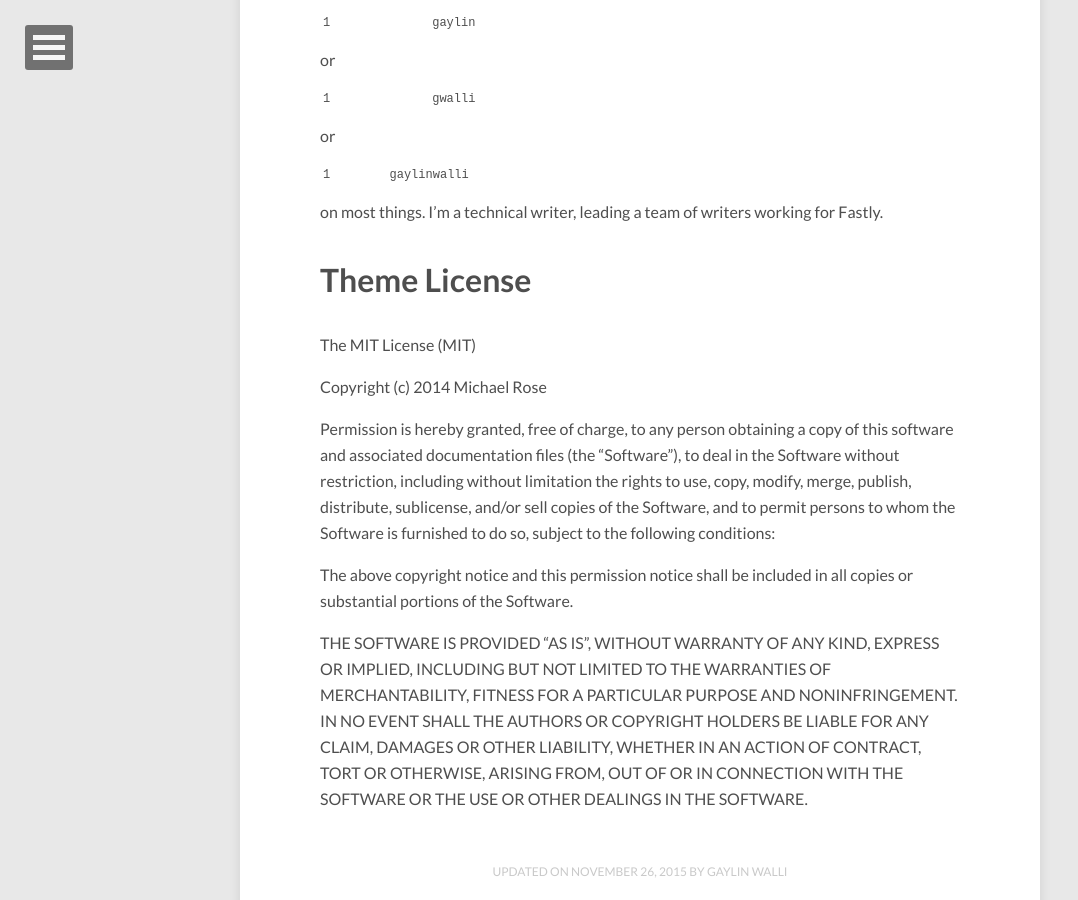
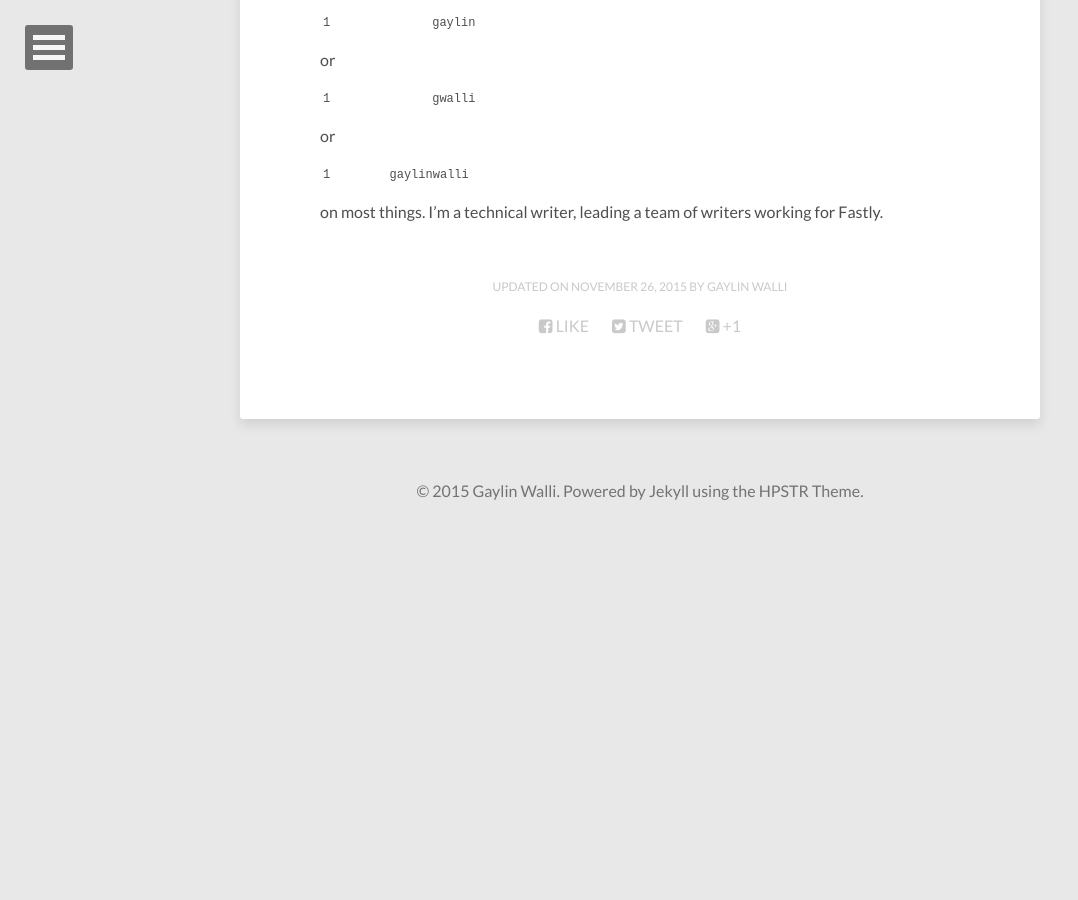
Before and after one commit to gaylin/gaylin.github.io, a Jekyll site: the page built from about/index.md, in a window 1280 px wide and 900 px high, scrolled down 1094 px. Shown: the whole window, without its empty margins (0-1078 px from the left). Built offline with Jekyll 4.4.1, drawn with Linux system fonts in a browser that asks for light colours; nearby versions of some CDN libraries; after the commit the page ends 1626 px from its top, so only the background shows below that.

Commit message:
move license info from about to file
Practicing my mad git skills

```diff
--- a/about/index.md
+++ b/about/index.md
@@ -23,15 +23,3 @@ Try to be kind. I'm new at this. Welcome to my playground.
 # About me
 
 I'm Gaylin. You can find me as either `gaylin` or `gwalli` or `gaylinwalli` on most things. I'm a technical writer, leading a team of writers working for [Fastly](http://www.fastly.com).
-
-# Theme License
-
-The MIT License (MIT)
-
-Copyright (c) 2014 Michael Rose
-
-Permission is hereby granted, free of charge, to any person obtaining a copy of this software and associated documentation files (the "Software"), to deal in the Software without restriction, including without limitation the rights to use, copy, modify, merge, publish, distribute, sublicense, and/or sell copies of the Software, and to permit persons to whom the Software is furnished to do so, subject to the following conditions:
-
-The above copyright notice and this permission notice shall be included in all copies or substantial portions of the Software.
-
-THE SOFTWARE IS PROVIDED "AS IS", WITHOUT WARRANTY OF ANY KIND, EXPRESS OR IMPLIED, INCLUDING BUT NOT LIMITED TO THE WARRANTIES OF MERCHANTABILITY, FITNESS FOR A PARTICULAR PURPOSE AND NONINFRINGEMENT. IN NO EVENT SHALL THE AUTHORS OR COPYRIGHT HOLDERS BE LIABLE FOR ANY CLAIM, DAMAGES OR OTHER LIABILITY, WHETHER IN AN ACTION OF CONTRACT, TORT OR OTHERWISE, ARISING FROM, OUT OF OR IN CONNECTION WITH THE SOFTWARE OR THE USE OR OTHER DEALINGS IN THE SOFTWARE.
```
Also changed, not shown: LICENSE.md (added).
